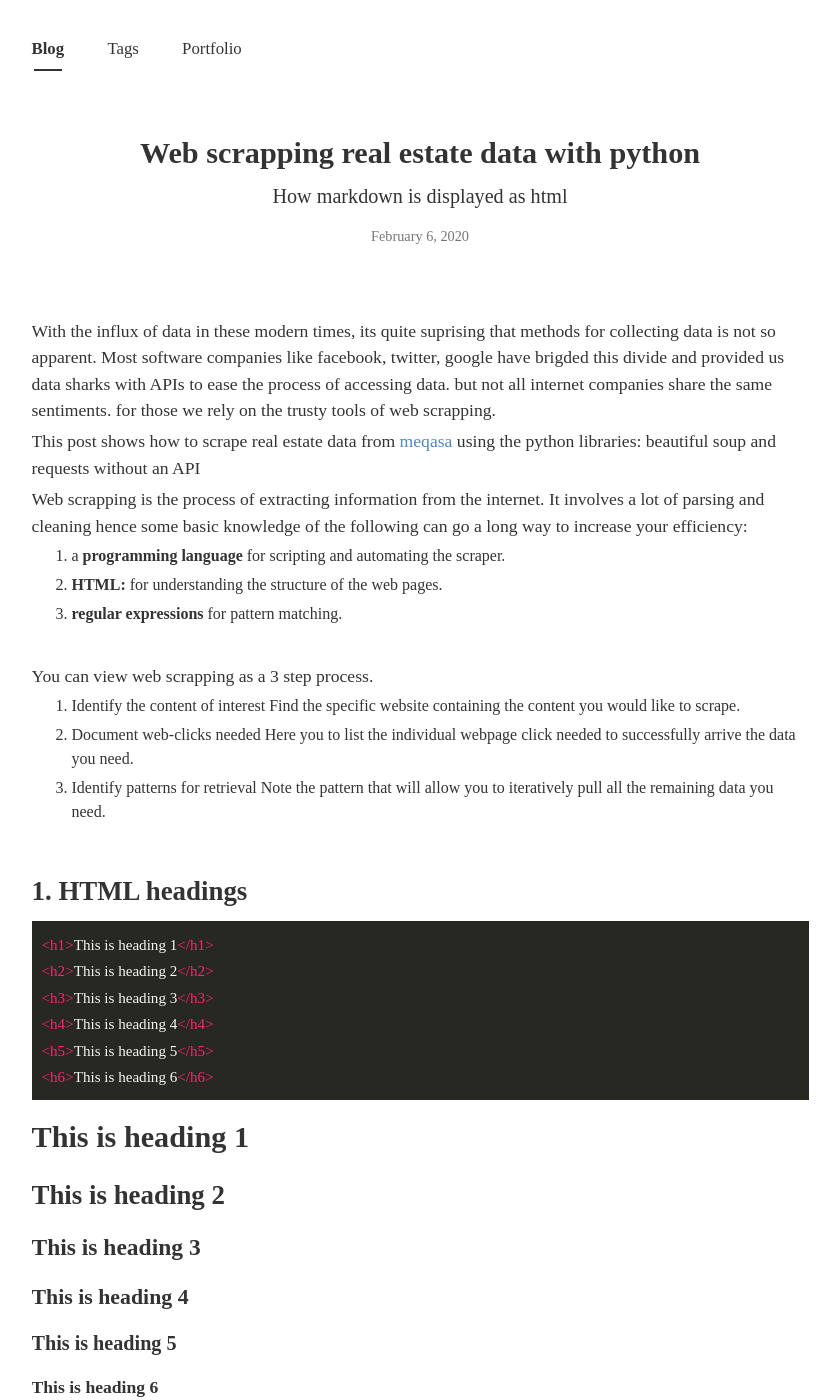
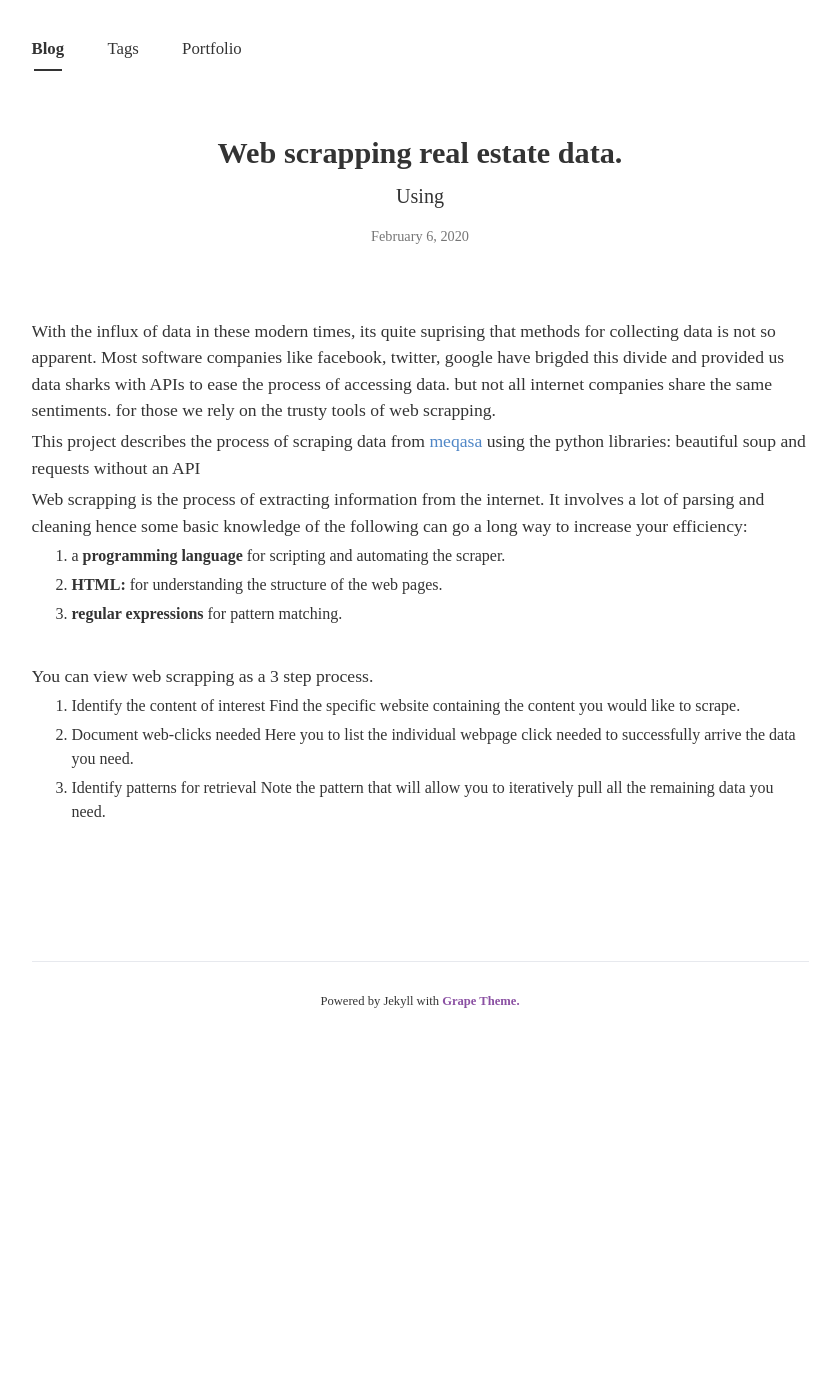
Before and after one commit to cliffordEmmanuel/cliffordEmmanuel.github.io, a Jekyll site: the page built from _posts/2020-02-06-scrapping.md, in a window 1280 px wide and 1400 px high. Shown: the whole window, without its empty margins (220-1060 px from the left). Built offline with Jekyll 4.4.1, drawn with Linux system fonts in a browser that asks for light colours; nearby versions of some CDN libraries; some web fonts are replaced; some of the changed text lies outside the part shown.

Commit message:
working on the posts

```diff
--- a/_posts/2020-02-06-scrapping.md
+++ b/_posts/2020-02-06-scrapping.md
@@ -1,15 +1,15 @@
 ---
 layout: post
-title: Web scrapping real estate data with python
-subtitle : How markdown is displayed as html
-tags: [Python, Beautifulsoup, requests]
+title: Web scrapping real estate data.
+subtitle : Using
+tags: [Pandas, BeautifulSoup, Requests]
 author: Clifford
 comments : True
 ---
 
 With the influx of data in these modern times, its quite suprising that methods for collecting data is not so apparent. Most software companies like facebook, twitter, google have brigded this divide and provided us data sharks with APIs to ease the process of accessing data. but not all internet companies share the same sentiments. for those we rely on the trusty tools of web scrapping.
 
-This post shows how to scrape real estate data from [meqasa](http://www.meqasa.com) using the python libraries: beautiful soup and requests without an API
+This project describes the process of scraping data from [meqasa](http://www.meqasa.com) using the python libraries: beautiful soup and requests without an API
 
 Web scrapping is the process of extracting information from the internet. It involves a lot of parsing and cleaning hence some basic knowledge of the following can go a long way to increase your efficiency:
 
@@ -30,7 +30,7 @@ Note the pattern that will allow you to iteratively pull all the remaining data
 <br>
 
 
-
+<!--
 <h2>1. HTML headings</h2>
 {% highlight html %}
 <h1>This is heading 1</h1>
@@ -73,4 +73,4 @@ Note the pattern that will allow you to iteratively pull all the remaining data
 | Header 1  | Header 2 | Header 3 |
 | :------- | :-------: | -------: |
 | Content 1 | Content 2 | Content 3 |
-| Content 1 | Content 2 | Content 3 |
+| Content 1 | Content 2 | Content 3 | -->
```
Also changed, not shown: _data/projects.yml (+11 -10 lines), _layouts/portfolio.html (line endings or trailing spaces).
